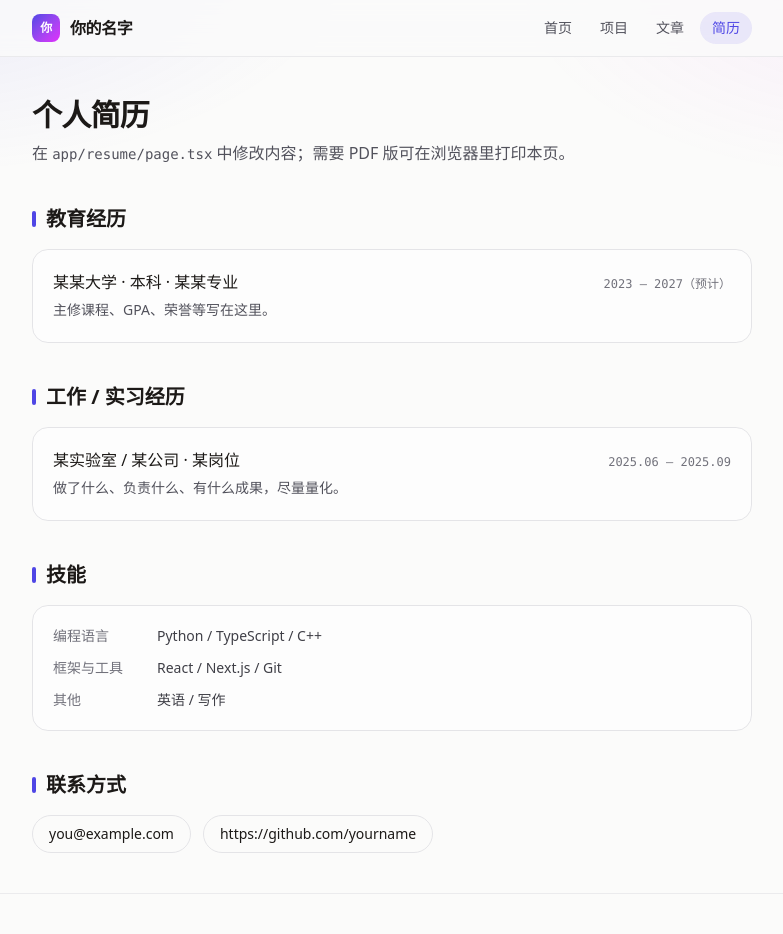
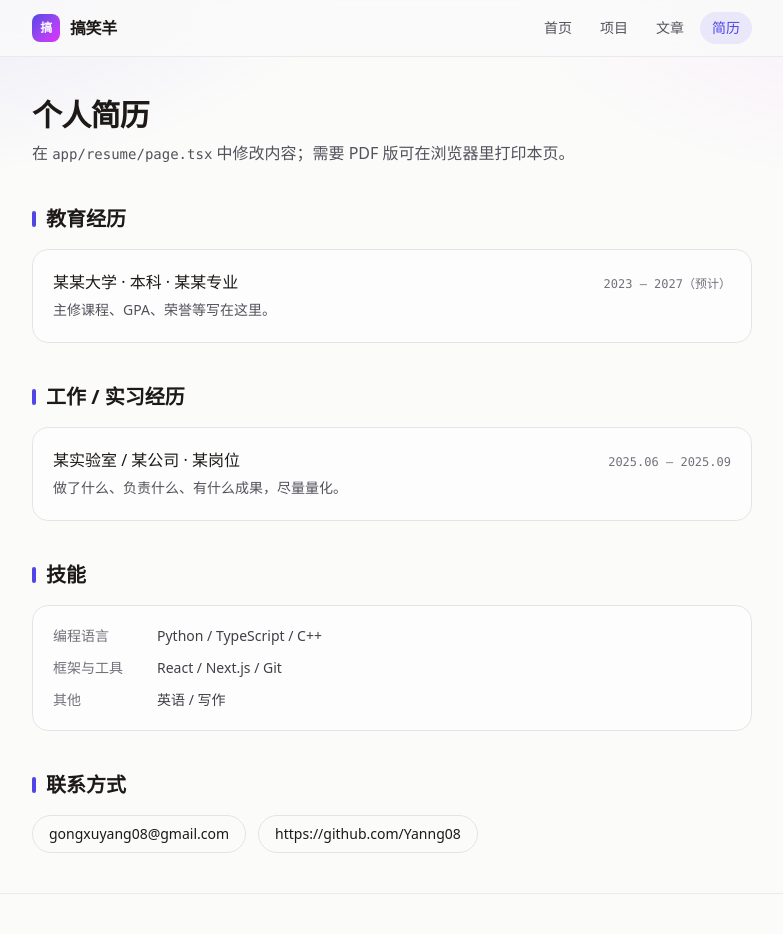
Before and after one commit to Yanng08/Yanng08.github.io, a Next.js app: page /resume in a window 1280 px wide. Shown: the top 934 px of the page, without its empty margins (248-1031 px from the left). Built offline with nearby package versions, Linux system fonts and the light colour scheme.

Commit message:
更新个人信息：搞笑羊

```diff
--- a/data/site.ts
+++ b/data/site.ts
@@ -1,8 +1,8 @@
 // 全站个人信息：改成你自己的内容即可，各处页面会自动引用
 export const site = {
-  name: "你的名字",
-  tagline: "一句话介绍你自己",
+  name: "搞笑羊",
+  tagline: "三级市场补仓",
   description: "个人网站：项目经历、文章与想法分享。",
-  email: "you@example.com",
-  github: "https://github.com/yourname",
+  email: "gongxuyang08@gmail.com",
+  github: "https://github.com/Yanng08",
 };
```
